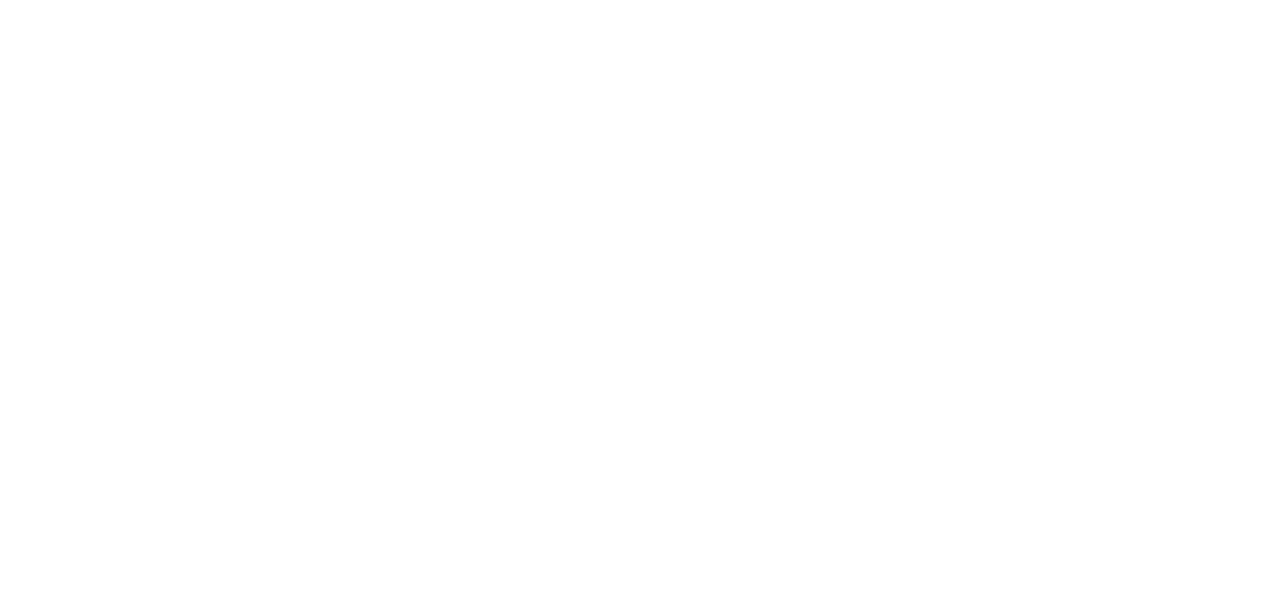
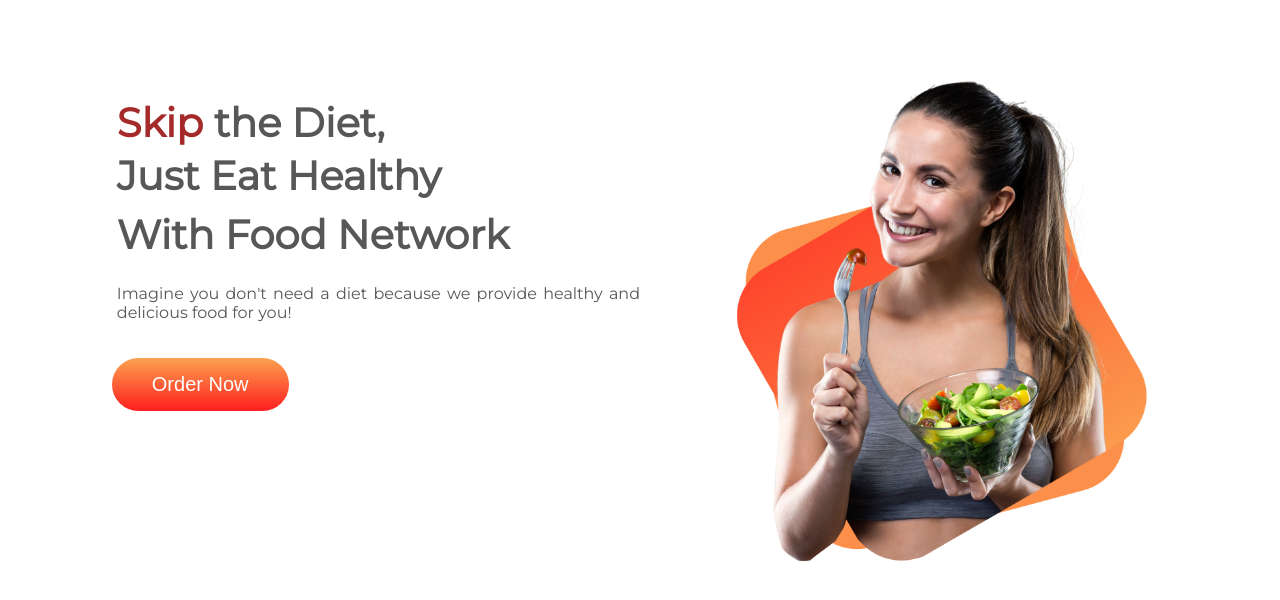
Before and after one commit to FazleyBin-Mahbub/Food-Network, a plain HTML site: page index.html in a window 1280 px wide. Drawn offline with Linux system fonts and the light colour scheme.

Commit message:
food order section added

```diff
--- a/index.html
+++ b/index.html
@@ -1,14 +1,33 @@
 <!DOCTYPE html>
 <html lang="en">
-<head>
-    <meta charset="UTF-8">
-    <meta http-equiv="X-UA-Compatible" content="IE=edge">
-    <meta name="viewport" content="width=device-width, initial-scale=1.0">
+  <head>
+    <meta charset="UTF-8" />
+    <meta http-equiv="X-UA-Compatible" content="IE=edge" />
+    <meta name="viewport" content="width=device-width, initial-scale=1.0" />
 
     <title>Food Network</title>
-    <link rel="stylesheet" href="style.css">
-</head>
-<body>
-
-</body>
+    <link rel="stylesheet" href="style.css" />
+    <link rel="preconnect" href="https://fonts.googleapis.com">
+    <link rel="preconnect" href="https://fonts.gstatic.com" crossorigin>
+    <link href="https://fonts.googleapis.com/css2?family=Montserrat&family=Poppins&family=Roboto&display=swap" rel="stylesheet">
+  </head>
+  <body>
+    <section class="order-section">
+      <div class="order-class">
+        <h1><span class="skip-span">Skip</span> the Diet,
+             </h1>
+             <h2>Just Eat Healthy</h2>
+             <h3>With Food Network</h3>
+             <p>Imagine you don't need a diet because we provide
+                healthy and delicious food for you!</p>
+               <button type="button">
+                   <a href="https://www.foodpanda.com.bd/" target="_blank">Order Now</a>
+               </button>
+      </div>
+      <div class="order-class">
+          <img src="/images/female/Group 8425.png" >
+      </div>
+    </section>
+    <section class=""></section>
+  </body>
 </html>
--- a/style.css
+++ b/style.css
@@ -0,0 +1,62 @@
+body {
+  margin: 0;
+  padding: 0;
+  font-family: "Montserrat", sans-serif;
+}
+.order-section {
+  display: flex;
+
+  margin-bottom: 100px;
+}
+.skip-span {
+  color: brown;
+}
+.order-class {
+  width: 50%;
+  line-height: 120%;
+  padding-top: 70px;
+  padding-left: 6%;
+}
+.order-class h1 {
+  padding-left: 40px;
+  padding-top: 10px;
+  font-size: 40px;
+  color: #575757;
+}
+.order-class h2 {
+  padding-left: 40px;
+
+  font-size: 40px;
+  color: #575757;
+}
+.order-class h3 {
+  padding-left: 40px;
+
+  font-size: 40px;
+  color: #575757;
+}
+.order-class img {
+  width: 80%;
+}
+.order-class p {
+  padding-left: 40px;
+  color: #575757;
+  text-align: justify;
+}
+
+.order-class button {
+  margin-left: 35px;
+  padding-left: 40px;
+  padding-right: 40px;
+  padding-top: 15px;
+  padding-bottom: 15px;
+  margin-top: 20px;
+  border: none;
+  background-image: linear-gradient(#fba24f, #ff1e1e);
+  border-radius: 30px;
+}
+.order-class button a {
+  text-decoration: none;
+  color: #fff;
+  font-size: 20px;
+}
```
